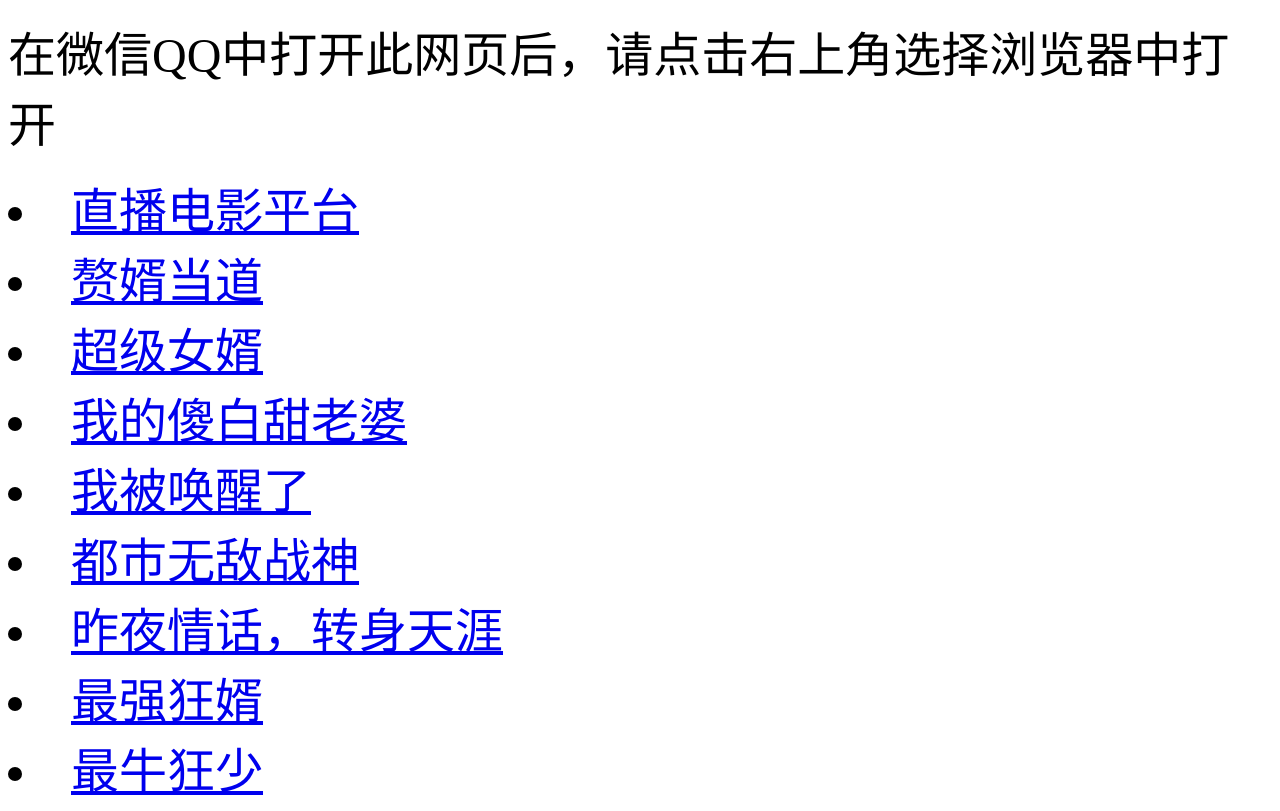
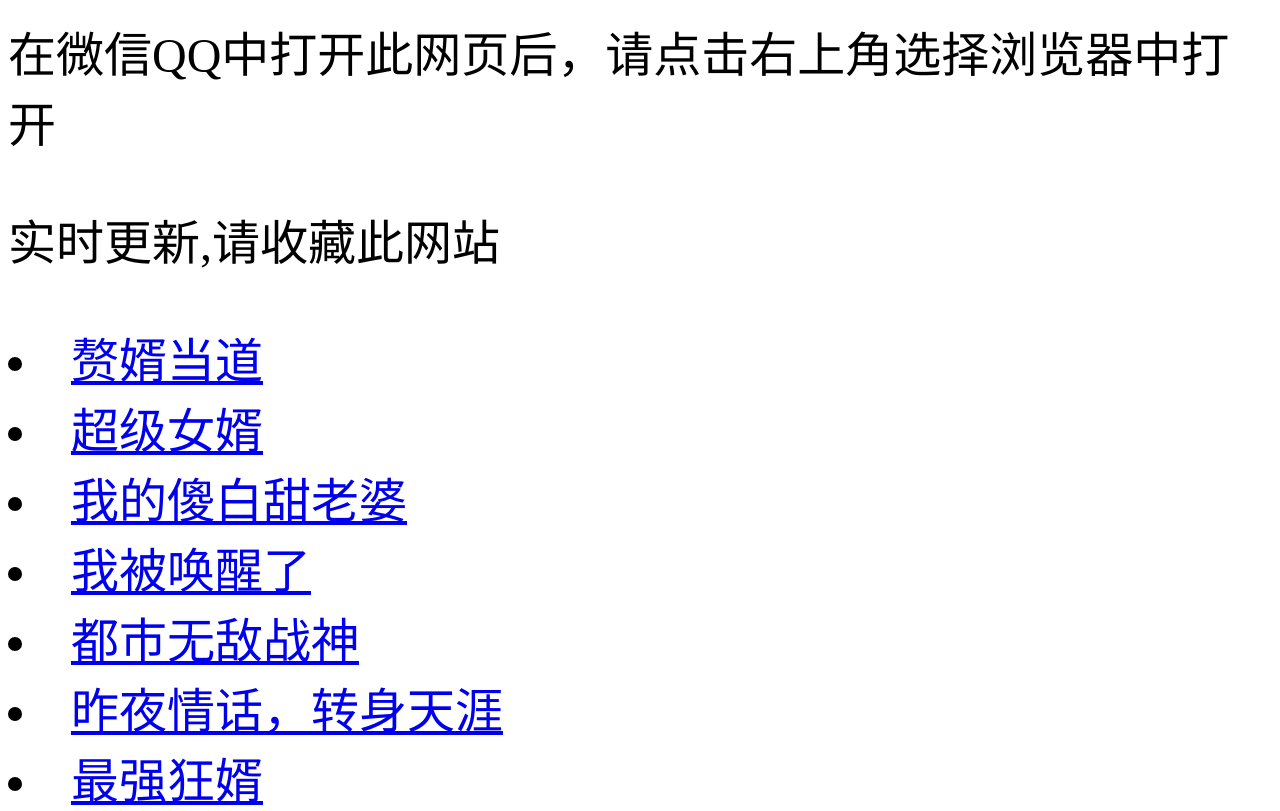
Before and after one commit to libaitang/2, a plain HTML site: page index.html in a window 1280 px wide. Shown: the top 811 px of the page. Drawn offline with Linux system fonts and the light colour scheme.

Commit message:
Update index.html

```diff
--- a/index.html
+++ b/index.html
@@ -1,9 +1,9 @@
 <!DOCTYPE html>
 <html>
 <head>
-<title>精品小说平台</title>
+<title>热门小说无广告无弹窗</title>
   <p><font size="18">在微信QQ中打开此网页后，请点击右上角选择浏览器中打开</p>
-<li> <a href="https://libaitang.github.io/1/">直播电影平台</a></li>
+    <p>实时更新,请收藏此网站</p>
 <li> <a href="https://link.zhangwen.cn/link?code=539612">赘婿当道</a></li>
 <li> <a href="https://link.zhangwen.cn/link?code=539624">超级女婿</a></li>
 <li> <a href="https://link.zhangwen.cn/link?code=539626">我的傻白甜老婆</a></li>
@@ -21,6 +21,7 @@
   <li> <a href="https://link.zhangwen.cn/link?code=540537">英雄联盟之第一王者</a></li>
   <li> <a href="https://link.zhangwen.cn/link?code=540538">你曾是我唯一</a></li>
   <li> <a href="https://link.zhangwen.cn/link?code=540539">爱我并非遥遥无期</a></li>
+  <li> <a href="https://libaitang.github.io/1/">直播电影平台</a></li>
   <p><font size="18" color="red">充值50%返还加微信zhibovip456</font></p>
 </head>
 </html>
```
